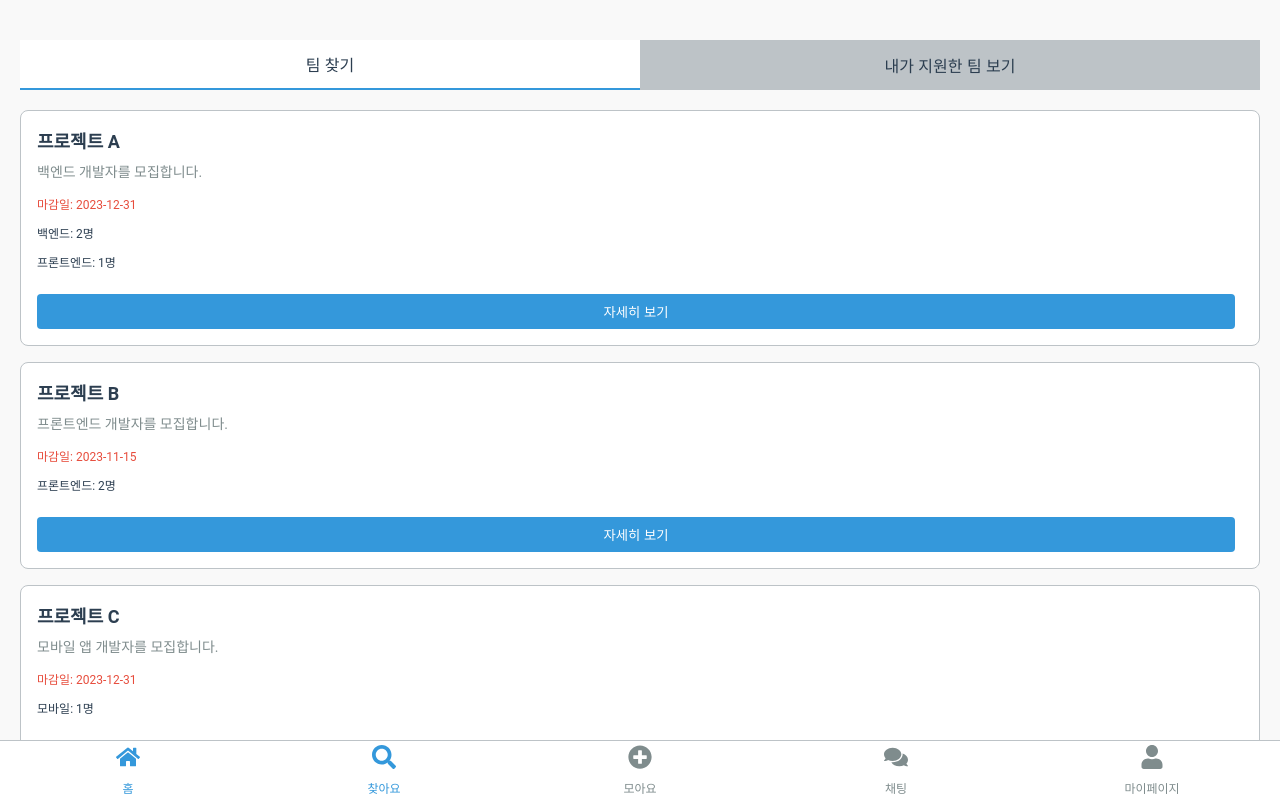
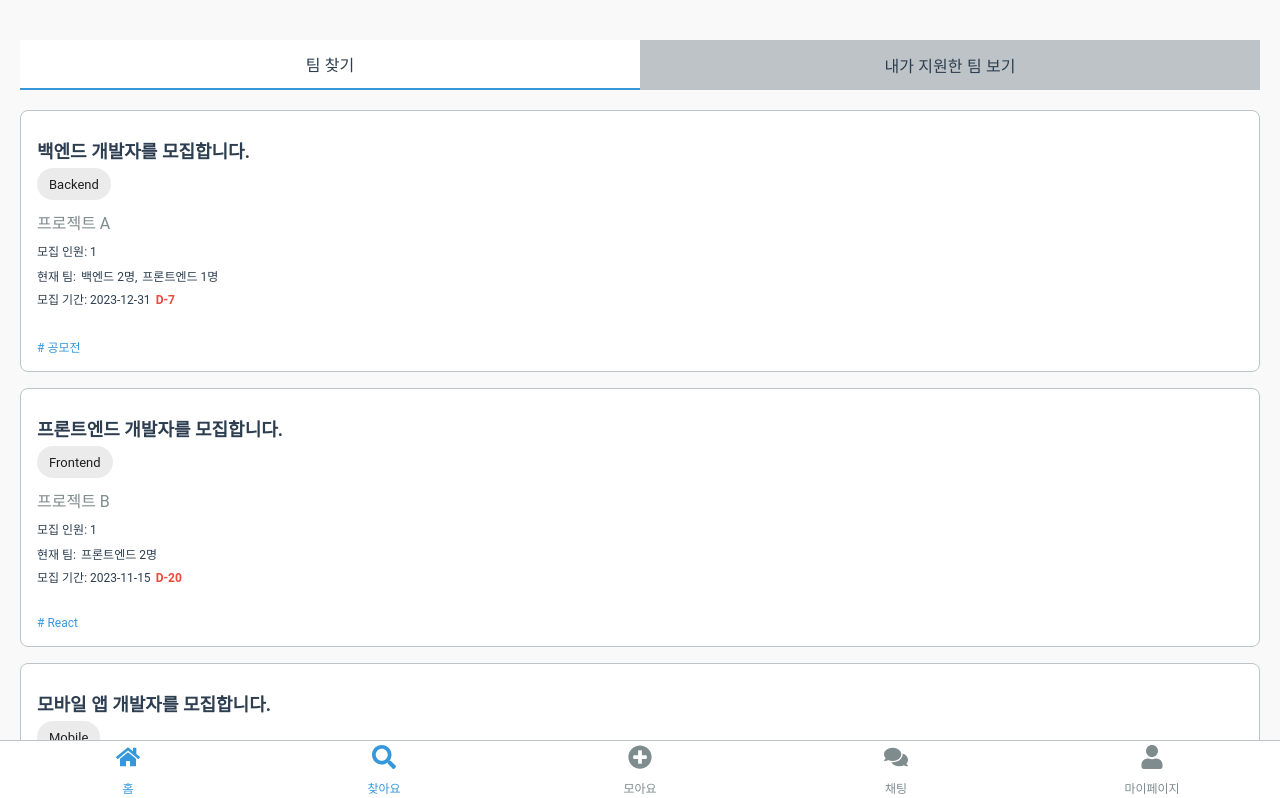
Before and after one commit to LucktoneSyndrom/syndrome-web, a Next.js app: page /gather in a window 1280 px wide. Shown: the top 798 px of the page. Built offline with nearby package versions, Linux system fonts and the light colour scheme.

Commit message:
feat(TeamCard): 모집글 리스트 정보 수정

```diff
--- a/src/app/gather/page.tsx
+++ b/src/app/gather/page.tsx
@@ -1,43 +1,55 @@
 // src/app/gather/page.tsx
-'use client';
+"use client";
 
-import React, { useState } from 'react';
-import styles from './GatherPage.module.css';
-import TeamCard from '../../components/TeamCard';
-import { TeamCardInfo } from '../../types/TeamCardInfo';
+import React, { useState } from "react";
+import styles from "./GatherPage.module.css";
+import TeamCard from "../../components/TeamCard";
+import { TeamCardInfo } from "../../types/TeamCardInfo";
 
 const mockTeamCardData: TeamCardInfo[] = [
   {
-        id: '1',
-        teamName: '프로젝트 A',
-        shortDescription: '백엔드 개발자를 모집합니다.',
-        deadline: '2023-12-31',
+    id: "1",
+    shortDescription: "백엔드 개발자를 모집합니다.",
+    teamName: "프로젝트 A",
+    collectPart: "Backend",
+    person: 1,
+    deadline: "2023-12-31",
+    deadlineDay: 7,
+    tag: "공모전",
     recruitmentParts: [
-            { partName: '백엔드', numberNeeded: 2 },
-            { partName: '프론트엔드', numberNeeded: 1 },
+      { partName: "백엔드", numberNeeded: 2 },
+      { partName: "프론트엔드", numberNeeded: 1 },
     ],
   },
   {
-        id: '2',
-        teamName: '프로젝트 B',
-        shortDescription: '프론트엔드 개발자를 모집합니다.',
-        deadline: '2023-11-15',
-        recruitmentParts: [{ partName: '프론트엔드', numberNeeded: 2 }],
+    id: "2",
+    shortDescription: "프론트엔드 개발자를 모집합니다.",
+    teamName: "프로젝트 B",
+    collectPart: "Frontend",
+    person: 1,
+    deadline: "2023-11-15",
+    deadlineDay: 20,
+    tag: "React",
+    recruitmentParts: [{ partName: "프론트엔드", numberNeeded: 2 }],
   },
   {
-        id: '3',
-        teamName: '프로젝트 C',
-        shortDescription: '모바일 앱 개발자를 모집합니다.',
-        deadline: '2023-12-31',
-        recruitmentParts: [{ partName: '모바일', numberNeeded: 1 }],
+    id: "3",
+    shortDescription: "모바일 앱 개발자를 모집합니다.",
+    teamName: "프로젝트 C",
+    collectPart: "Mobile",
+    person: 2,
+    deadline: "2023-12-31",
+    deadlineDay: 35,
+    tag: "Android",
+    recruitmentParts: [{ partName: "모바일", numberNeeded: 1 }],
   },
   // 추가 팀 카드 데이터
 ];
 
 const GatherPage = () => {
-    const [tab, setTab] = useState<'team' | 'applied'>('team');
+  const [tab, setTab] = useState<"team" | "applied">("team");
 
-    const handleTabClick = (selectedTab: 'team' | 'applied') => {
+  const handleTabClick = (selectedTab: "team" | "applied") => {
     setTab(selectedTab);
   };
 
@@ -46,14 +58,14 @@ const GatherPage = () => {
       {/* Tab Menu */}
       <div className={styles.tabMenu}>
         <button
-                    onClick={() => handleTabClick('team')}
-                    className={tab === 'team' ? styles.active : ''}
+          onClick={() => handleTabClick("team")}
+          className={tab === "team" ? styles.active : ""}
         >
           팀 찾기
         </button>
         <button
-                    onClick={() => handleTabClick('applied')}
-                    className={tab === 'applied' ? styles.active : ''}
+          onClick={() => handleTabClick("applied")}
+          className={tab === "applied" ? styles.active : ""}
         >
           내가 지원한 팀 보기
         </button>
@@ -61,7 +73,7 @@ const GatherPage = () => {
 
       {/* List Section */}
       <section className={styles.listSection}>
-                {tab === 'team' ? (
+        {tab === "team" ? (
           <>
             {mockTeamCardData.length > 0 ? (
               <div className={styles.teamCardList}>
--- a/src/components/TeamCard.module.css
+++ b/src/components/TeamCard.module.css
@@ -9,30 +9,56 @@
 }
 
 .teamName {
+  font-size: 16px;
+  color: #7f8c8d;
+  margin-top: 10px;
+  margin-bottom: 8px;
+}
+
+.shortDescription {
   font-size: 18px;
+  color: #2c3e50;
+  margin-bottom: 5px;
+  margin-top: 10px;
+}
+
+.deadline {
+  font-size: 12px;
+  color: #2c3e50;
+  margin-top: 10px;
+}
+
+.deadlineDay {
+  font-size: 12px;
+  color: #e74c3c;
+  margin-left: 5px;
+  font-weight: bold;
+}
+
+.person {
+  font-size: 12px;
   color: #2c3e50;
   margin: 0;
 }
 
-.shortDescription {
-    font-size: 14px;
-    color: #7f8c8d;
-    margin-top: 8px;
-}
-
-.deadline {
+.tag {
   font-size: 12px;
-    color: #e74c3c;
-    margin-top: 8px;
+  color: #3498db;
+  margin-top: 30px;
+  margin-bottom: 0;
 }
 
 .recruitmentParts {
   margin-top: 8px;
+  display: flex;
+  flex-wrap: wrap;
+  margin-bottom: 5px;
 }
 
 .recruitmentPart {
   font-size: 12px;
   color: #2c3e50;
+  margin-right: 5px;
 }
 
 .detailsButton {
--- a/src/components/TeamCard.tsx
+++ b/src/components/TeamCard.tsx
@@ -1,9 +1,10 @@
 // src/components/TeamCard.tsx
 
-import React from 'react';
-import { useRouter } from 'next/navigation';
-import styles from './TeamCard.module.css';
-import { TeamCardInfo } from '../types/TeamCardInfo';
+import React from "react";
+import { useRouter } from "next/navigation";
+import { Chip } from "@mui/material";
+import styles from "./TeamCard.module.css";
+import { TeamCardInfo } from "../types/TeamCardInfo";
 
 interface TeamCardProps {
   teamCardInfo: TeamCardInfo;
@@ -22,28 +23,34 @@ const TeamCard: React.FC<TeamCardProps> = ({ teamCardInfo, isSelected }) => {
   };
 
   return (
-        <div className={styles.teamCard}>
-            <h3 className={styles.teamName}>{teamCardInfo.teamName}</h3>
-            <p className={styles.shortDescription}>{teamCardInfo.shortDescription}</p>
-            <p className={styles.deadline}>마감일: {teamCardInfo.deadline}</p>
+    <div className={styles.teamCard} onClick={handleDetailsClick}>
+      <h3 className={styles.shortDescription}>
+        {teamCardInfo.shortDescription}
+      </h3>
+      <Chip label={teamCardInfo.collectPart} />
+      <p className={styles.teamName}>{teamCardInfo.teamName}</p>
+
+      <p className={styles.person}>모집 인원: {teamCardInfo.person}</p>
       <div className={styles.recruitmentParts}>
+        <span className={styles.recruitmentPart}>현재 팀: </span>
         {teamCardInfo.recruitmentParts.map((part, index) => (
-                    <p className={styles.recruitmentPart} key={index}>
-                        {part.partName}: {part.numberNeeded}명
-                    </p>
+          <span className={styles.recruitmentPart} key={index}>
+            {part.partName} {part.numberNeeded}명
+            {index < teamCardInfo.recruitmentParts.length - 1 && ", "}
+          </span>
         ))}
       </div>
-            <div className={styles.buttonContainer}>
-                <button className={styles.detailsButton} onClick={handleDetailsClick}>
-                    자세히 보기
-                </button>
+      <span className={styles.deadline}>
+        모집 기간: {teamCardInfo.deadline}
+      </span>
+      <span className={styles.deadlineDay}>D-{teamCardInfo.deadlineDay}</span>
+      <p className={styles.tag}># {teamCardInfo.tag}</p>
       {isSelected && (
         <button className={styles.chatButton} onClick={handleChatClick}>
           팀 채팅
         </button>
       )}
     </div>
-        </div>
   );
 };
 
--- a/src/types/TeamCardInfo.ts
+++ b/src/types/TeamCardInfo.ts
@@ -5,6 +5,10 @@ export interface TeamCardInfo {
   teamName: string;
   shortDescription: string;
   deadline: string; // 모집 마감일 (ISO 형식 문자열)
+  deadlineDay: number;
+  collectPart: string;
+  person: number;
+  tag: string;
   recruitmentParts: {
     partName: string;
     numberNeeded: number;
--- a/src/types/TeamDetailInfo.ts
+++ b/src/types/TeamDetailInfo.ts
@@ -1,4 +1,5 @@
 // types/TeamDetailInfo.ts
+import { TeamLeaderInfo } from "./TeamLeaderInfo";
 
 export interface TeamDetailInfo {
   id: string;
```
Lines whose indentation alone changed are shown as unchanged.
